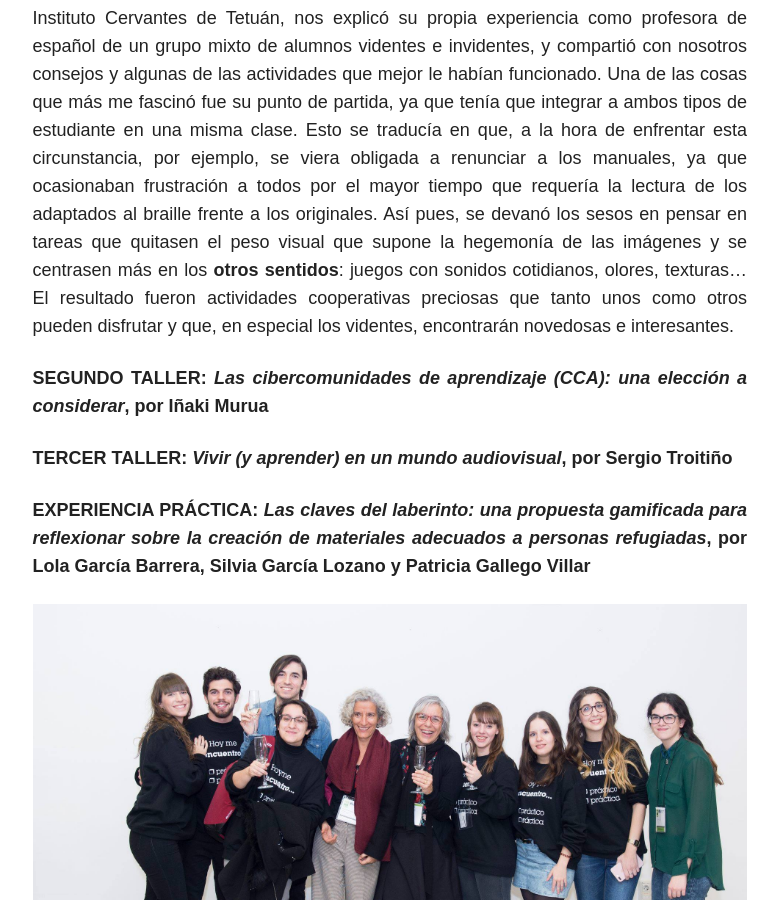
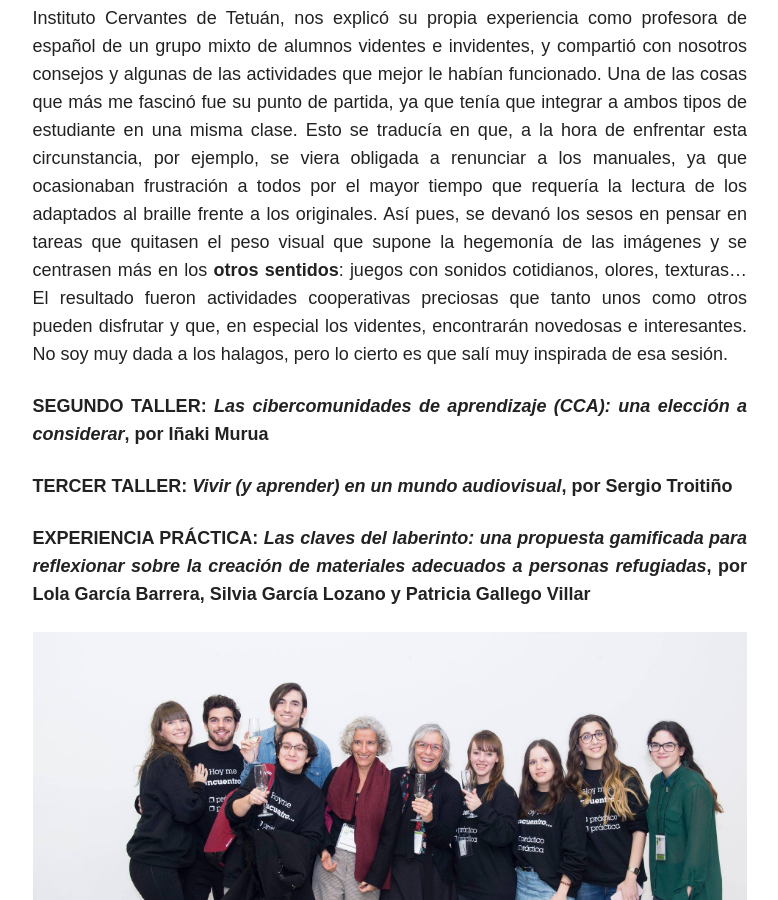
Before and after one commit to immalopez/immalopez.github.io, a Jekyll site: the page built from _posts/blog/2018-12-27-yo-una-joven-padawan.md, in a window 1280 px wide and 900 px high, scrolled down 3493 px. Shown: the whole window, without its empty margins (347-1125 px from the left). Built offline with Jekyll 4.4.1, drawn with Linux system fonts in a browser that asks for light colours; nearby versions of some CDN libraries; comment, search, counter and statistics services are not loaded.

Commit message:
Update 2018-12-27-yo-una-joven-padawan.md

```diff
--- a/_posts/blog/2018-12-27-yo-una-joven-padawan.md
+++ b/_posts/blog/2018-12-27-yo-una-joven-padawan.md
@@ -35,7 +35,7 @@
 
 **PRIMER TALLER: _Actividades para la integración de alumnos invidentes en el aula de ELE_, por María José Menéndez**
 
-Este fue, sin duda, el taller que más me gustó. En él, María José Mendéndez, del Instituto Cervantes de Tetuán, nos explicó su propia experiencia como profesora de español de un grupo mixto de alumnos videntes e invidentes, y compartió con nosotros consejos y algunas de las actividades que mejor le habían funcionado. Una de las cosas que más me fascinó fue su punto de partida, ya que tenía que integrar a ambos tipos de estudiante en una misma clase. Esto se traducía en que, a la hora de enfrentar esta circunstancia, por ejemplo, se viera obligada a renunciar a los manuales, ya que ocasionaban frustración a todos por el mayor tiempo que requería la lectura de los adaptados al braille frente a los originales. Así pues, se devanó los sesos en pensar en tareas que quitasen el peso visual que supone la hegemonía de las imágenes y se centrasen más en los **otros sentidos**: juegos con sonidos cotidianos, olores, texturas... El resultado fueron actividades cooperativas preciosas que tanto unos como otros pueden disfrutar y que, en especial los videntes, encontrarán novedosas e interesantes.
+Este fue, sin duda, el taller que más me gustó. En él, María José Mendéndez, del Instituto Cervantes de Tetuán, nos explicó su propia experiencia como profesora de español de un grupo mixto de alumnos videntes e invidentes, y compartió con nosotros consejos y algunas de las actividades que mejor le habían funcionado. Una de las cosas que más me fascinó fue su punto de partida, ya que tenía que integrar a ambos tipos de estudiante en una misma clase. Esto se traducía en que, a la hora de enfrentar esta circunstancia, por ejemplo, se viera obligada a renunciar a los manuales, ya que ocasionaban frustración a todos por el mayor tiempo que requería la lectura de los adaptados al braille frente a los originales. Así pues, se devanó los sesos en pensar en tareas que quitasen el peso visual que supone la hegemonía de las imágenes y se centrasen más en los **otros sentidos**: juegos con sonidos cotidianos, olores, texturas... El resultado fueron actividades cooperativas preciosas que tanto unos como otros pueden disfrutar y que, en especial los videntes, encontrarán novedosas e interesantes. No soy muy dada a los halagos, pero lo cierto es que salí muy inspirada de esa sesión.
 
 **SEGUNDO TALLER: _Las cibercomunidades de aprendizaje (CCA): una elección a considerar_, por Iñaki Murua**
 
```
